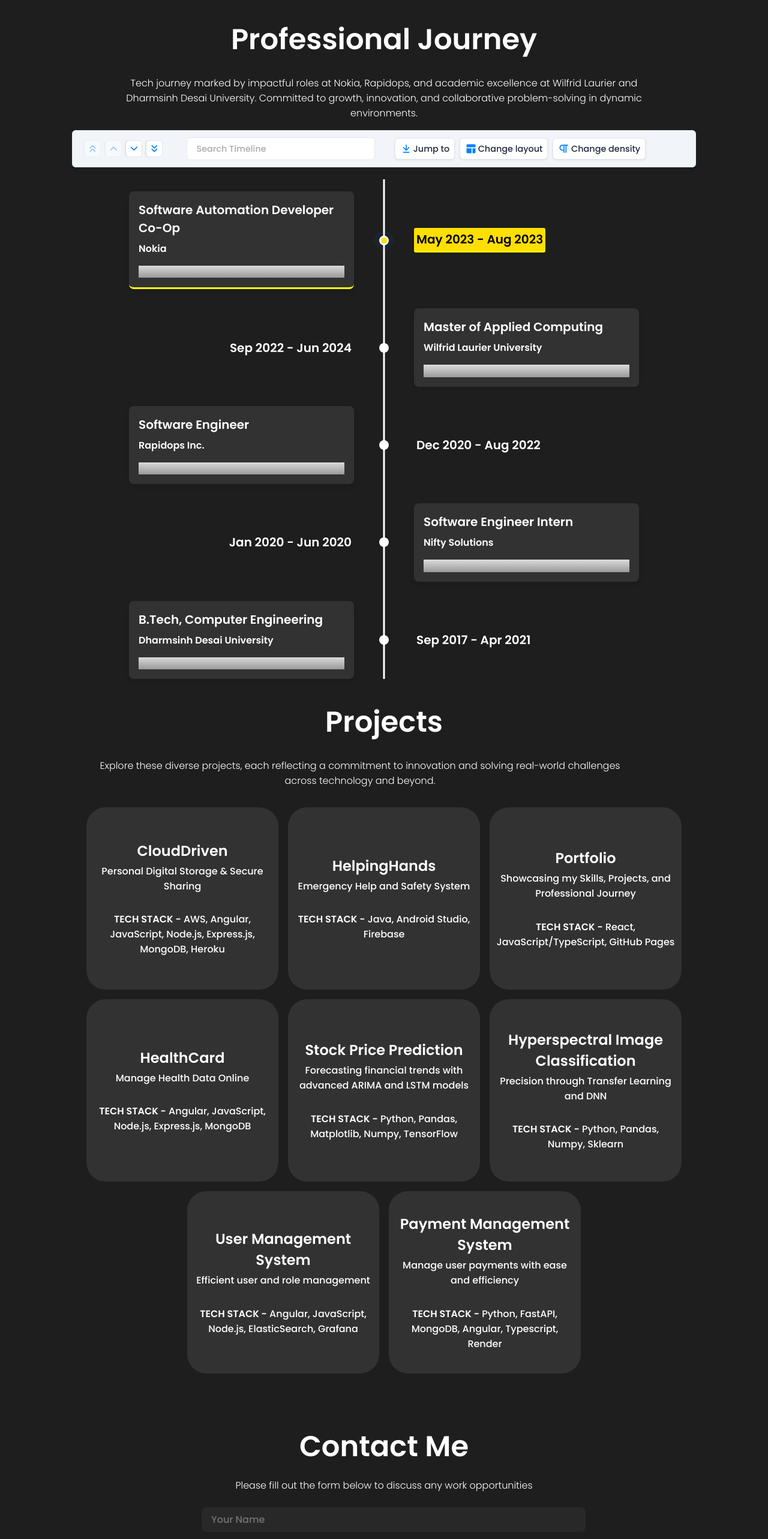
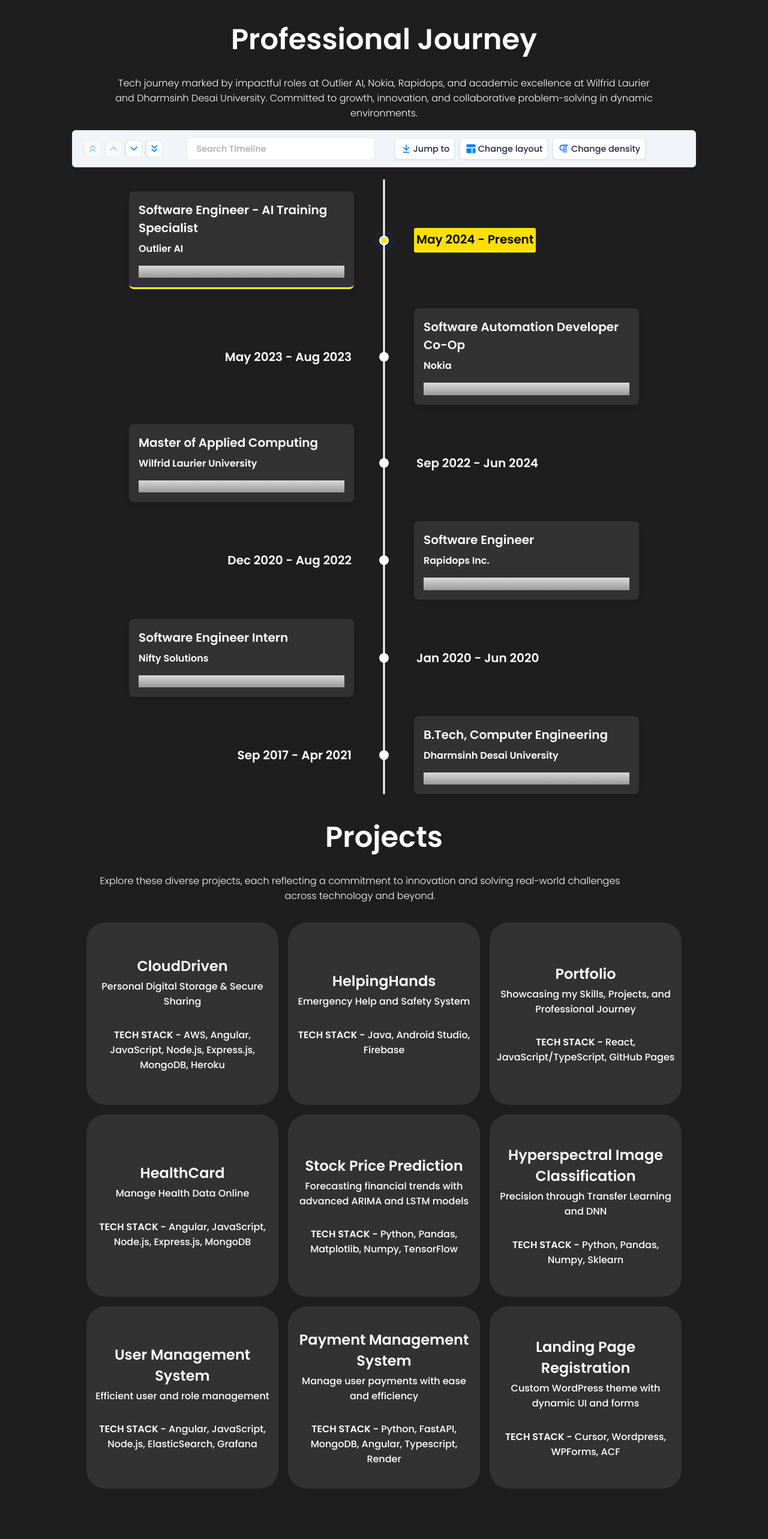
Before and after one commit to SmitPanchal1999/PortfolioBySmitPanchal.github.io, a React (Create React App) app: page / in a window 1280 px wide. Shown: the part 1720-4286 px from the top of the page at 60% size. Built offline with nearby package versions, Linux system fonts and the light colour scheme.

Commit message:
added new project

```diff
--- a/src/components/Experience/experience.js
+++ b/src/components/Experience/experience.js
@@ -3,6 +3,12 @@
 import { Chrono } from 'react-chrono';
 import MediaQuery from 'react-responsive';
 const experiences = [
+	{
+		title: 'May 2024 - Present',
+		cardTitle: 'Software Engineer - AI Training Specialist',
+		cardSubtitle: 'Outlier AI',
+		cardDetailedText: 'Toronto, ON, Canada',
+	},
 	{
 		title: 'May 2023 - Aug 2023',
 		cardTitle: 'Software Automation Developer Co-Op',
@@ -39,7 +45,7 @@
 		<section id='experience'>
 			<span className='experience-title'>Professional Journey</span>
 			<span className='experience-desc'>
-				Tech journey marked by impactful roles at Nokia, Rapidops, and academic excellence at Wilfrid
+				Tech journey marked by impactful roles at Outlier AI, Nokia, Rapidops, and academic excellence at Wilfrid
 				Laurier and Dharmsinh Desai University. Committed to growth, innovation, and collaborative
 				problem-solving in dynamic environments.
 			</span>
--- a/src/components/Projects/projects.js
+++ b/src/components/Projects/projects.js
@@ -70,6 +70,14 @@
 
 					</div>
 				</a>
+				<a href='https://github.com/SmitPanchal1999/Landing-Page-Registration' target='_blank' rel='noreferrer'>
+					<div className='project'>
+						<h2>Landing Page Registration</h2>
+						<p className='project-desc'>Custom WordPress theme with dynamic UI and forms</p>
+						<p className='tech-stack'><span className='tech-stack-title'>TECH STACK -</span> Cursor, Wordpress, WPForms, ACF</p>
+
+					</div>
+				</a>
 			</div>
 		</section>
 	);
```
